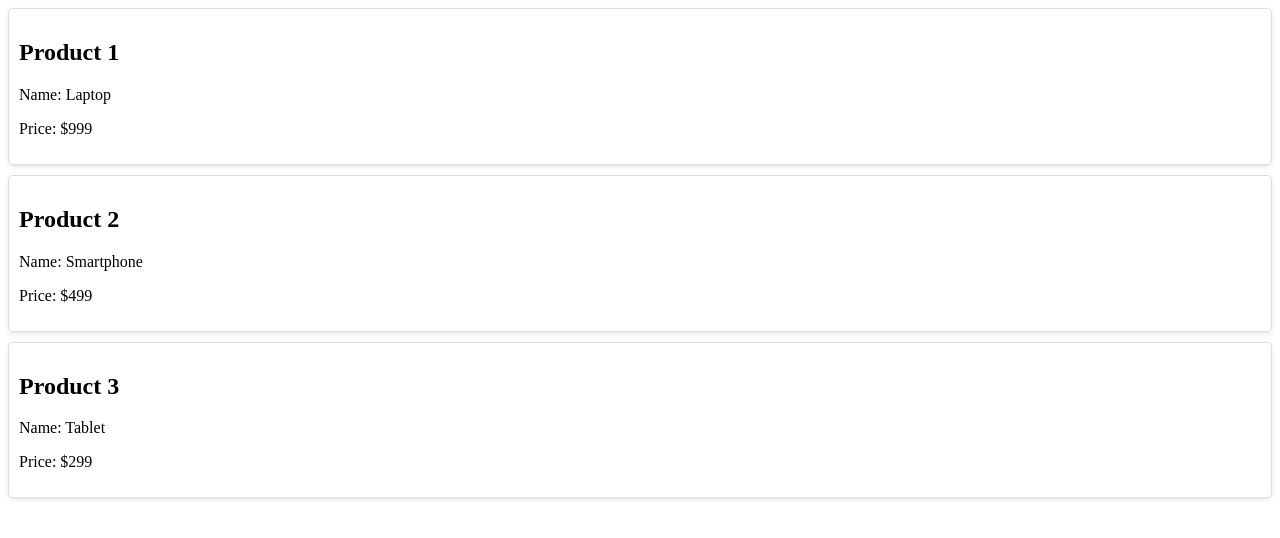
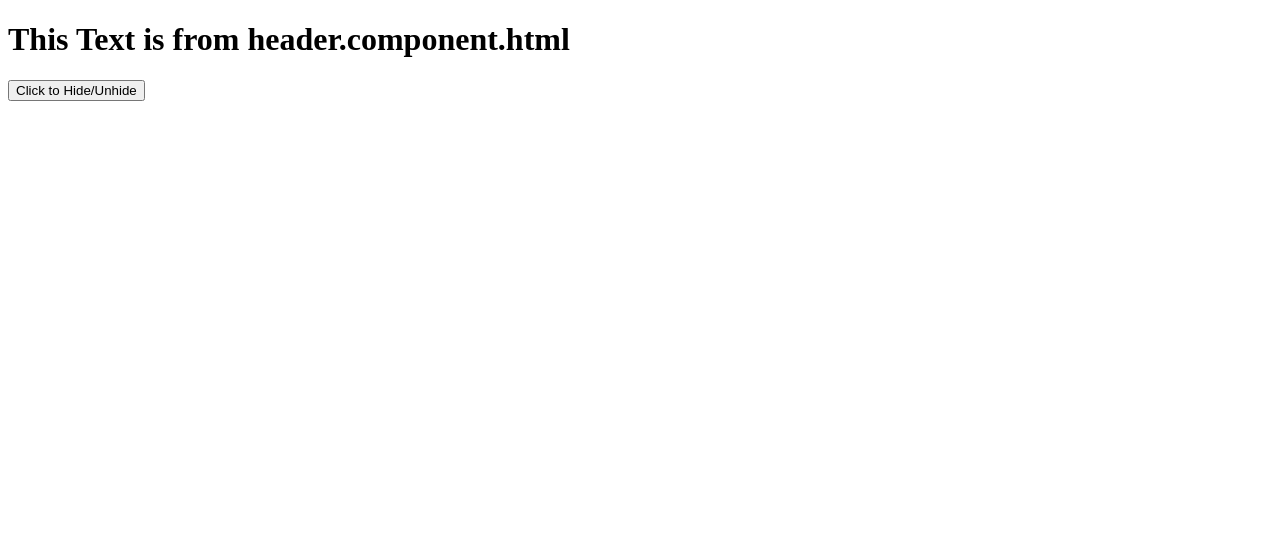
Before and after one commit to deepakkumar07-debug/first-angular-app, an Angular app: page / in a window 1280 px wide. Shown: the top 538 px of the page. Built offline with nearby package versions, Linux system fonts and the light colour scheme.

Commit message:
life cycle hooks toggle added to demonstrate ngOnDestroy

```diff
--- a/src/app/app.component.html
+++ b/src/app/app.component.html
@@ -1,7 +1,5 @@
-<div class="product-list">
-  <div class="product-item" *ngFor="let product of products; let i = index">
-    <h2>Product {{ i + 1 }}</h2>
-    <p>Name: {{ product.name }}</p>
-    <p>Price: ${{ product.price }}</p>
-  </div>
-</div>
+<!-- Using Header Component -->
+<ng-container *ngIf="isHide">
+  <app-header></app-header>
+</ng-container>
+<button (click)="toggleHeaderComponent()">Click to Hide/Unhide</button>
--- a/src/app/app.component.ts
+++ b/src/app/app.component.ts
@@ -10,9 +10,9 @@ export class AppComponent {
     console.log('App Component Constructor Called.');
   }
 
-  products = [
-    { name: 'Laptop', price: 999 },
-    { name: 'Smartphone', price: 499 },
-    { name: 'Tablet', price: 299 },
-  ];
+  isHide: boolean = true;
+
+  toggleHeaderComponent() {
+    this.isHide = !this.isHide;
+  }
 }
```
